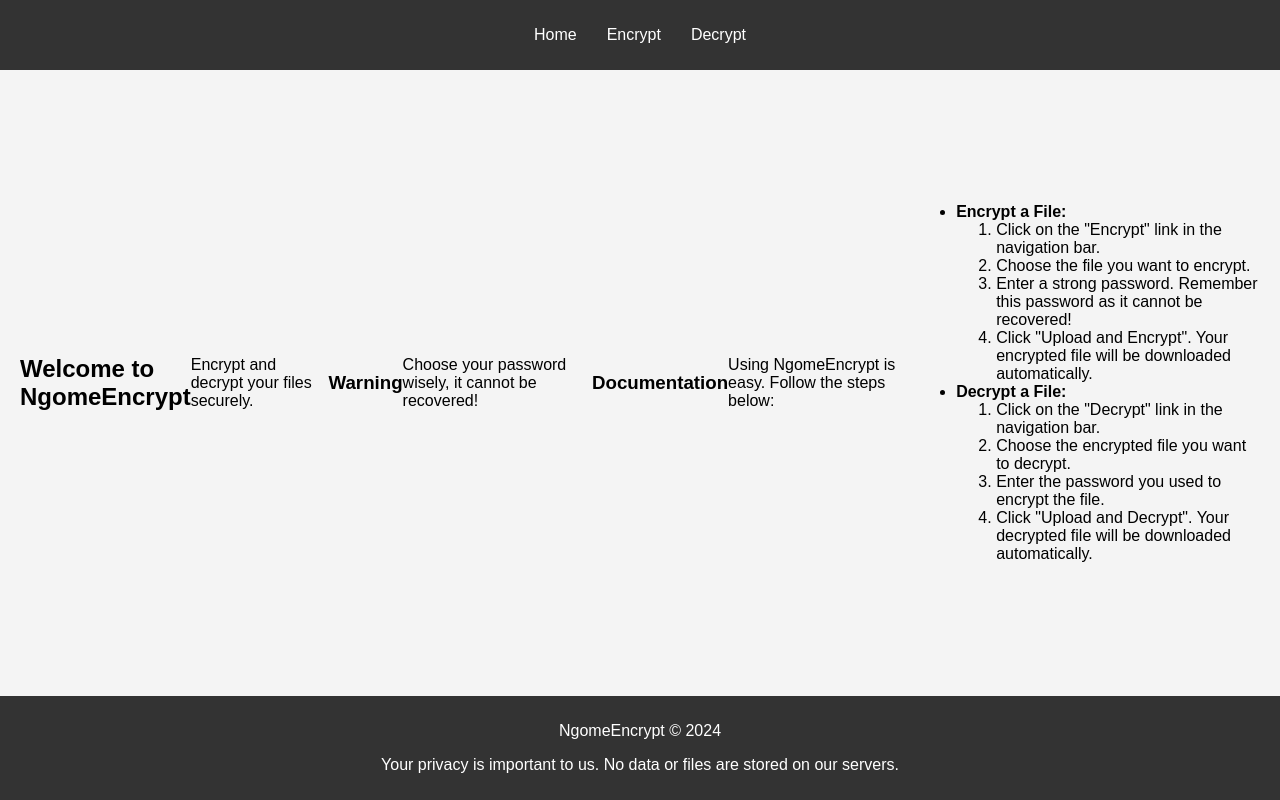
After one commit to FrankMwandi/ngomeEncrypt, a Django app: page / in a window 1280 px wide. The commit adds this page. Run offline with Django 5.2, Linux system fonts and the light colour scheme.

Commit message:
home templates

```diff
--- a/Core_app/templates/Core_app/base.html
+++ b/Core_app/templates/Core_app/base.html
@@ -5,12 +5,12 @@
     <title>{% block title %}Ngome File Encryption{% endblock %}</title>
     {% load static %}
     <link rel="stylesheet" href="{% static 'Core_app/css/style.css' %}">
-    <script src="{% static 'Core_app/js/scripts.js' %}"></script>
 </head>
 <body>
     <header>
         <nav>
             <ul>
+                <li><a href="{% url 'home' %}">Home</a></li>
                 <li><a href="{% url 'upload_file' %}">Encrypt</a></li>
                 <li><a href="{% url 'decrypt_file' %}">Decrypt</a></li>
             </ul>
@@ -21,9 +21,9 @@
         {% endblock %}
     </main>
     <footer>
-        <p>Ngome File Encryption &copy; 2023</p>
+        <p>NgomeEncrypt &copy; 2024</p>
         <p>Your privacy is important to us. No data or files are stored on our servers.</p>
     </footer>
-    <script src="{% static 'static/js/scripts.js' %}"></script>
+    <script src="{% static 'Core_app/js/scripts.js' %}"></script>
 </body>
 </html>
--- /dev/null
+++ b/Core_app/templates/Core_app/home.html
@@ -0,0 +1,30 @@
+{% extends "Core_app/base.html" %}
+
+{% block title %}NgomeEncrypt Home{% endblock %}
+
+{% block content %}
+    <h2>Welcome to NgomeEncrypt</h2>
+    <p>Encrypt and decrypt your files securely.</p>
+
+    <h3>Warning</h3>
+    <p class="warning">Choose your password wisely, it cannot be recovered!</p>
+
+    <h3>Documentation</h3>
+    <p>Using NgomeEncrypt is easy. Follow the steps below:</p>
+    <ul>
+        <li><strong>Encrypt a File:</strong></li>
+        <ol>
+            <li>Click on the "Encrypt" link in the navigation bar.</li>
+            <li>Choose the file you want to encrypt.</li>
+            <li>Enter a strong password. Remember this password as it cannot be recovered!</li>
+            <li>Click "Upload and Encrypt". Your encrypted file will be downloaded automatically.</li>
+        </ol>
+        <li><strong>Decrypt a File:</strong></li>
+        <ol>
+            <li>Click on the "Decrypt" link in the navigation bar.</li>
+            <li>Choose the encrypted file you want to decrypt.</li>
+            <li>Enter the password you used to encrypt the file.</li>
+            <li>Click "Upload and Decrypt". Your decrypted file will be downloaded automatically.</li>
+        </ol>
+    </ul>
+{% endblock %}
```
